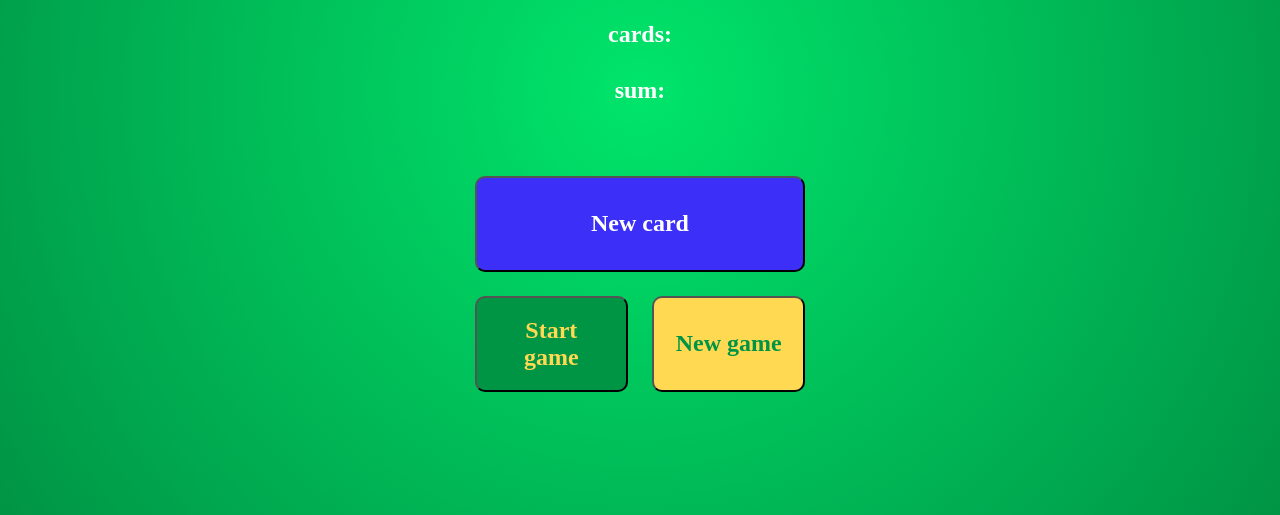
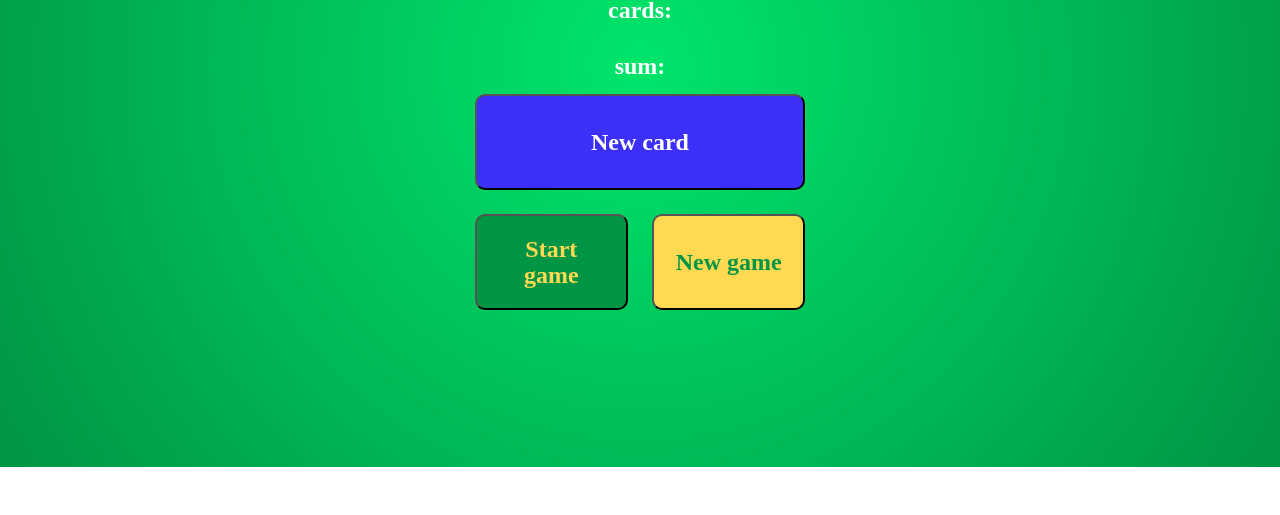
Before and after one commit to NewDara-Star/Blackjack, a plain HTML site: page index.html in a window 1280 px wide. Shown: the part 333-848 px from the top of the page. After the commit the page ends 800 px from the top, so only its background shows below. Drawn offline with Linux system fonts and the light colour scheme; a web font is replaced by a local one.

Commit message:
editted css

```diff
--- a/style.css
+++ b/style.css
@@ -18,14 +18,17 @@ body   {
     justify-content: center;
     align-items: center;
     padding: 64px 46px 64px 46px;
+    width: 100%;
+    height: 100vh;
 }
 
 .container {
     max-width: 1200px;
-    margin: 0 auto;
+    margin: 0;
     padding: 5% 7.5% 5% 7.5%;
     display: flex;
-    min-height: 90vh;
+    min-height: 90%;
+    min-width: 85%;
     flex-direction: column;
     justify-content: space-between;
     align-items: center;
```
